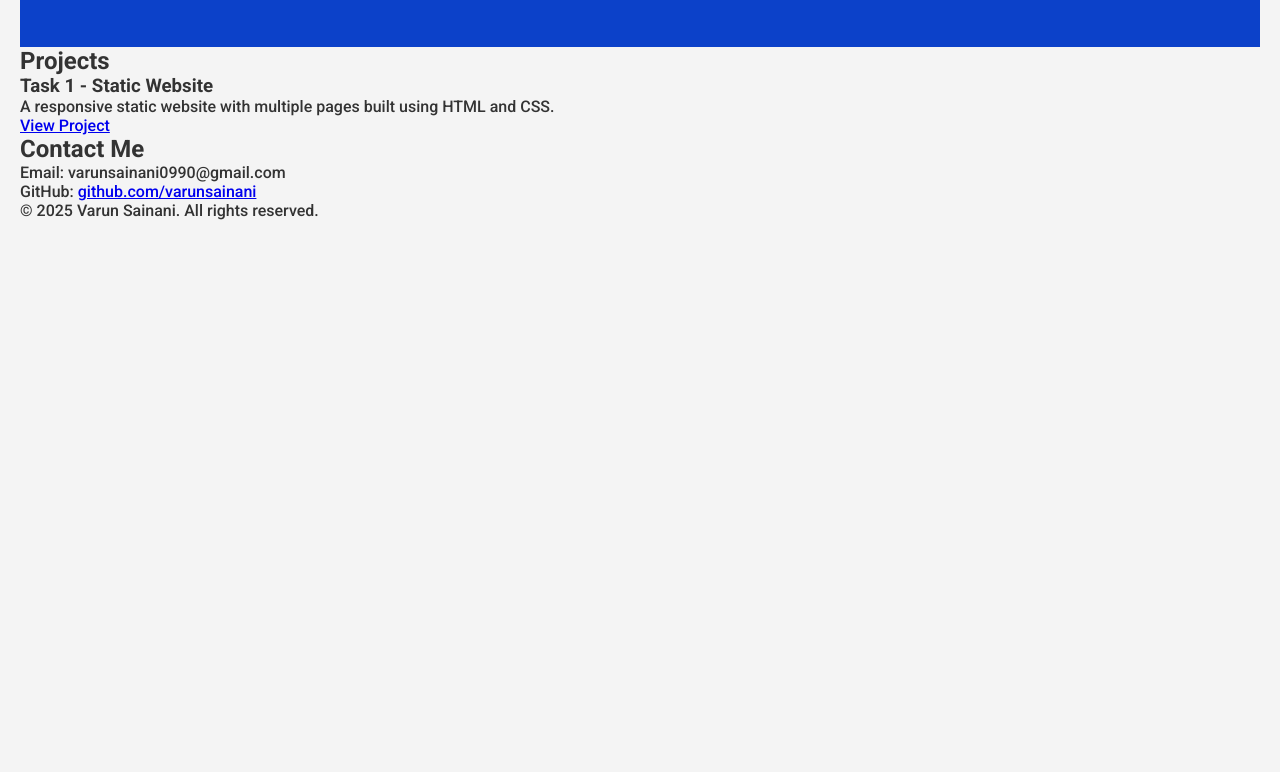
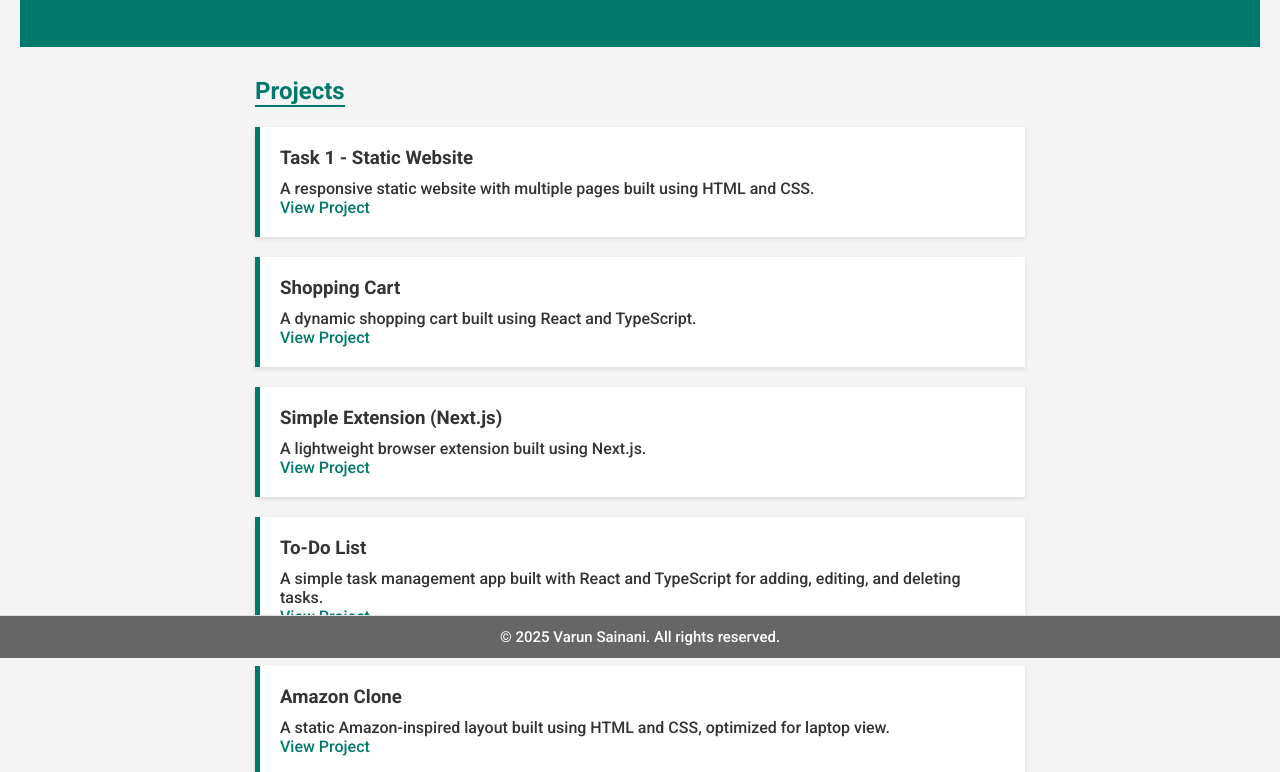
Before and after one commit to varunsainani/Task2, a plain HTML site: page index.html in a window 1280 px wide. Shown: the part 142-914 px from the top of the page. Before the commit the page ends 800 px from the top, so only its background shows below. Drawn offline with Linux system fonts and the light colour scheme.

Commit message:
Add new projects to portfolio and enhance CSS styles for improved layout

```diff
--- a/index.html
+++ b/index.html
@@ -21,12 +21,37 @@
       <p>A responsive static website with multiple pages built using HTML and CSS.</p>
       <a href="https://task1-varun-sainanis-projects.vercel.app/" target="_blank">View Project</a>
     </div>
+
+    <div class="project fade-in-up">
+      <h3>Shopping Cart</h3>
+      <p>A dynamic shopping cart built using React and TypeScript.</p>
+      <a href="https://shopping-cart-varun-sainanis-projects.vercel.app/" target="_blank">View Project</a>
+    </div>
+
+    <div class="project fade-in-up">
+      <h3>Simple Extension (Next.js)</h3>
+      <p>A lightweight browser extension built using Next.js.</p>
+      <a href="https://github.com/varunsainani/nextjs-extension" target="_blank">View Project</a>
+    </div>
+
+    <div class="project fade-in-up">
+      <h3>To-Do List</h3>
+      <p>A simple task management app built with React and TypeScript for adding, editing, and deleting tasks.</p>
+      <a href="https://todo-list-varun-sainanis-projects.vercel.app/" target="_blank">View Project</a>
+    </div>
+
+    <div class="project fade-in-up">
+      <h3>Amazon Clone</h3>
+      <p>A static Amazon-inspired layout built using HTML and CSS, optimized for laptop view.</p>
+      <a href="https://amazon-varun-sainanis-projects.vercel.app/" target="_blank">View Project</a>
+    </div>
   </section>
 
   <section id="contact">
     <h2>Contact Me</h2>
     <p>Email: varunsainani0990@gmail.com</p>
     <p>GitHub: <a href="https://github.com/varunsainani" target="_blank">github.com/varunsainani</a></p>
+    <p>LinkedIn: <a href="https://www.linkedin.com/in/varunsainani/" target="_blank">linkedin.com/in/varunsainani</a></p>
   </section>
 
   <footer>
--- a/style.css
+++ b/style.css
@@ -13,7 +13,7 @@
 
 header {
   text-align: center;
-    background-color: #0C41C9;
+  background-color: #00796B; /* Changed from blue to teal */
   color: white;
   padding: 50px 20px;
 }
@@ -23,3 +23,90 @@
   margin-top: 10px;
   font-weight: 300;
 }
+
+section {
+  padding: 30px 15px;
+  max-width: 800px;
+  margin: 0 auto;
+}
+
+h2 {
+  color: #00796B; /* Teal */
+  border-bottom: 2px solid #00796B;
+  margin-bottom: 20px;
+  display: inline-block;
+}
+
+.project {
+  background: white;
+  padding: 20px;
+  margin-bottom: 20px;
+  border-left: 5px solid #00796B;
+  box-shadow: 0px 2px 4px rgba(0, 0, 0, 0.1);
+}
+
+.project h3 {
+  margin-bottom: 10px;
+}
+
+.project a {
+  color: #00796B;
+  text-decoration: none;
+  font-weight: 500;
+}
+
+#contact a {
+  color: #00796B;
+}
+
+footer {
+  position: fixed;
+  bottom: 0;
+  left: 0;
+  width: 100%;
+  background-color: #666;
+  text-align: center;
+  padding: 12px 0;
+  border-top: 1px solid #ddd;
+}
+
+.rights {
+  font-size: 15px;
+  color: white;
+}
+
+.fade-in {
+  opacity: 0;
+  animation: fadeIn 1s ease-in forwards;
+}
+
+.fade-in-up {
+  opacity: 0;
+  animation: fadeInUp 1s ease-in forwards;
+}
+
+@keyframes fadeIn {
+  to {
+    opacity: 1;
+  }
+}
+
+@keyframes fadeInUp {
+  from {
+    opacity: 0;
+    transform: translateY(15px);
+  }
+  to {
+    opacity: 1;
+    transform: translateY(0);
+  }
+}
+
+@media (max-width: 600px) {
+  body {
+    padding: 10px;
+  }
+  header {
+    padding: 40px 10px;
+  }
+}
```
Lines whose indentation alone changed are shown as unchanged.
